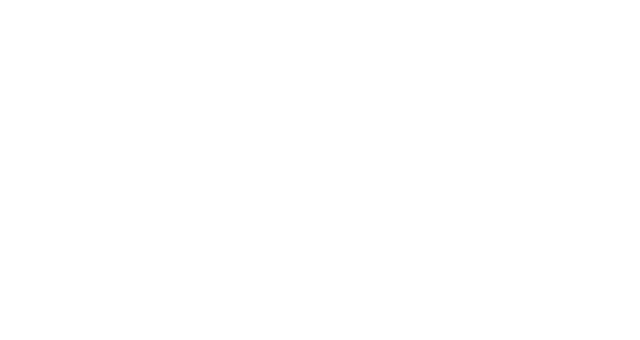
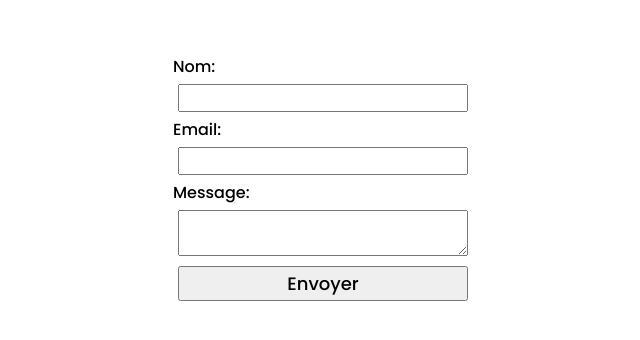
Before and after one commit to CeciliaBdev/PortFolio, a React (Create React App) app: page / in a window 1280 px wide. Shown: the part 1820-2160 px from the top of the page, without its empty margins (317-957 px from the left). Built offline with nearby package versions, Linux system fonts and the light colour scheme.

Commit message:
add contact form

```diff
--- a/public/index.html
+++ b/public/index.html
@@ -32,6 +32,11 @@
     <title>React App</title>
   </head>
   <body>
+    <form name="contact" netlify netlify-honeypot="bot-field" hidden>
+      <input type="text" name="name" />
+      <input type="email" name="email" />
+      <textarea name="message"></textarea>
+    </form>
     <noscript>You need to enable JavaScript to run this app.</noscript>
     <div id="root"></div>
     <!--
--- a/src/App.css
+++ b/src/App.css
@@ -130,7 +130,8 @@ h2::before {
   align-items: center;
 }
 .card {
-  border: 2px solid black;
+  /* border: 2px solid black; */
+  box-shadow: 0 1px 4px 0 rgba(0, 0, 0, 0.4);
   border-radius: 25px;
   height: 100%;
   transition: transform 330ms ease-in-out;
@@ -146,10 +147,27 @@ h2::before {
 }
 .card:hover {
   transform: scale(1.05);
-  box-shadow: 0 0 20px rgba(19, 11, 11, 0.6);
+  box-shadow: 0 0 15px rgba(19, 11, 11, 0.6);
 }
 /* section contact */
-.contact {
+.contactForm {
   /* background-color: rgb(156, 156, 154); */
   height: 100vh;
+  display: flex;
+  justify-content: center;
+  align-items: center;
 }
+.contact {
+  display: flex;
+  flex-direction: column;
+  width: 300px;
+}
+.contact input,
+.contact textarea,
+.contact button {
+  margin: 5px;
+  padding: 2px;
+}
+.contact button {
+  font-size: 18px;
+}
--- a/src/components/Contact.js
+++ b/src/components/Contact.js
@@ -1,7 +1,29 @@
 import React from 'react'
 
 function Contact() {
-  return <div className="contact" id="contact"></div>
+  return (
+    <div className="contactForm" id="contact">
+      <form
+        className="contact"
+        method="post"
+        name="contact"
+        data-netlify="true"
+        onSubmit="submit"
+      >
+        <input type="hidden" name="form-name" value="contact" />
+        <label>Nom: </label>
+        <input type="text" name="name" />
+
+        <label>Email:</label>
+        <input type="email" name="email" />
+
+        <label>Message:</label>
+        <textarea name="message"></textarea>
+
+        <button type="submit">Envoyer</button>
+      </form>
+    </div>
+  )
 }
 
 export default Contact
```
